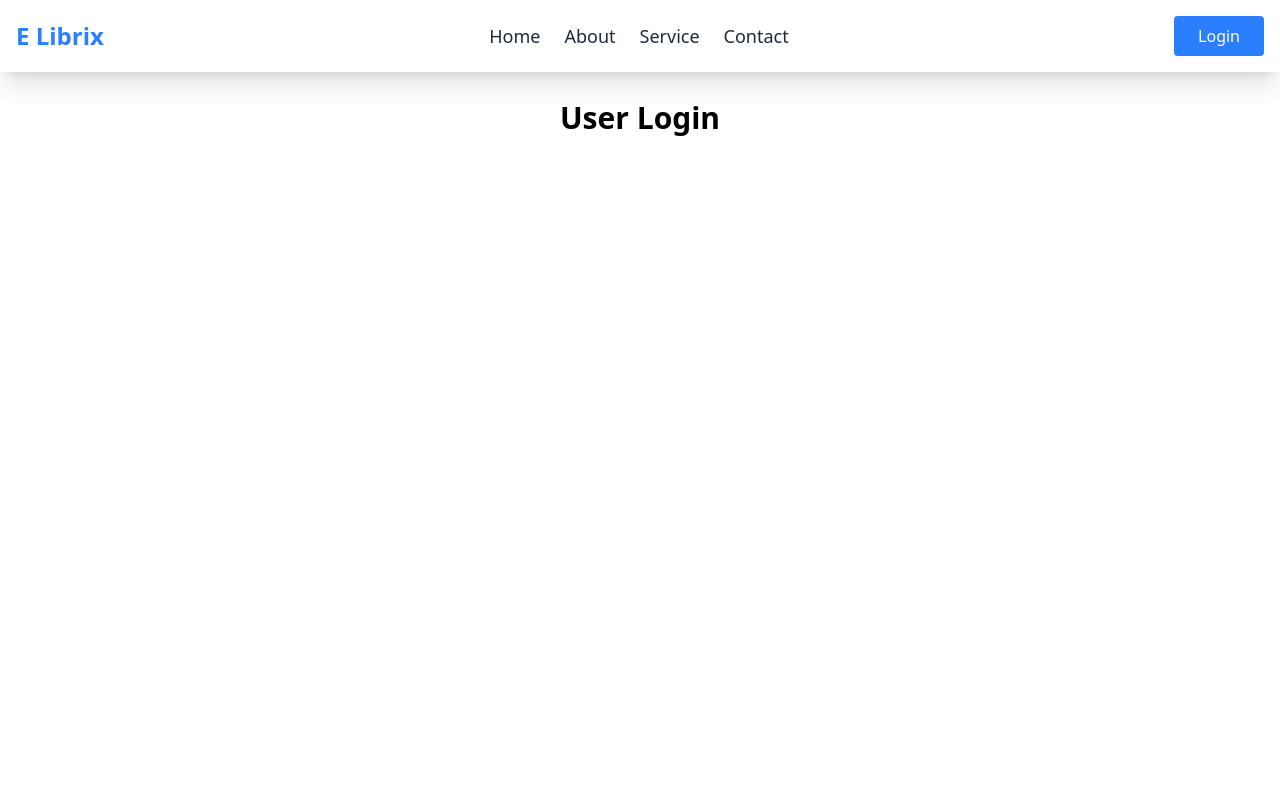
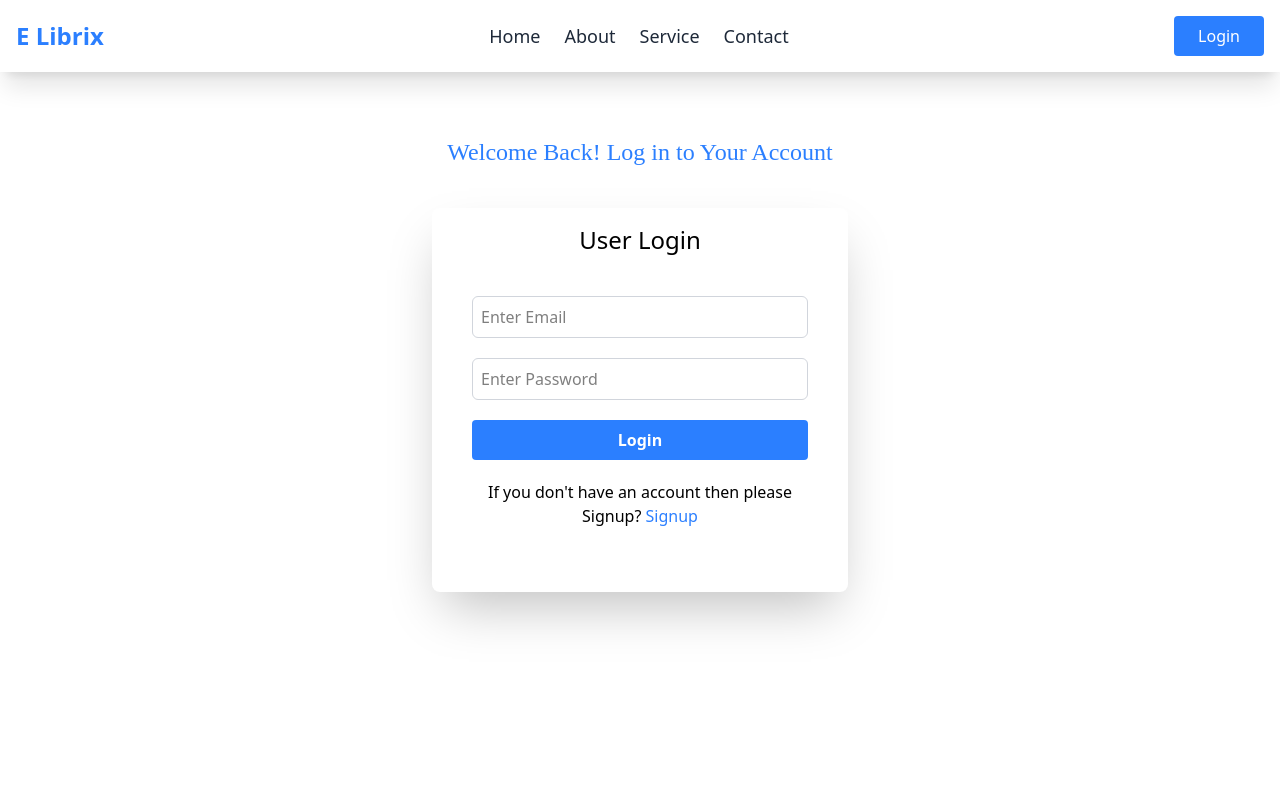
Before and after one commit to Tauqueer123manzar/E-Librix-Library-Management-Application-, a React (Vite) app in the folder Frontend/: page /login in a window 1280 px wide. Shown: the top 800 px of the page. Built offline with nearby package versions, Linux system fonts and the light colour scheme.

Commit message:
Login page added

```diff
--- a/Frontend/src/pages/Login/index.jsx
+++ b/Frontend/src/pages/Login/index.jsx
@@ -4,8 +4,23 @@ import Footer from '../../components/Footer'
 const index = () => {
   return (
     <>
-        <div className='mx-auto bg-white h-screen'>
-           <h1 className='text-3xl font-bold text-black mt-25 text-center'>User Login</h1>
+        <div className='mx-auto bg-white h-screen flex flex-col m-5 p-4'>
+           <h3 className='text-2xl  text-blue-500 mt-25 text-center' style={{fontFamily:"initial"}}>Welcome Back! Log in to Your Account</h3>
+           <div className='flex flex-col bg-white w-full md:w-1/3 h-[450px] md:h-1/2 mx-auto mt-10 shadow-2xl px-10 rounded-lg'>
+            <h2 className='text-center text-black text-2xl mt-4'>User Login</h2>
+             <input
+              type='text'
+              placeholder='Enter Email'
+              className='border border-gray-300 rounded-md p-2 w-full mt-10 '
+              />
+              <input
+              type='password'
+              placeholder='Enter Password'
+              className='border border-gray-300 rounded-md p-2 w-full mt-5 mx-auto'
+              />
+              <button className='bg-blue-500 hover:bg-blue-700 text-white font-bold py-2 px-4 rounded mt-5 mx-auto w-full cursor-pointer'>Login</button>
+              <p className='text-center mt-5 gap-2 text-blue'>If you don't have an account then please Signup?  <a href='/signup' className='text-blue-500 hover:text-blue-700 gap-4'>  Signup</a></p>
+           </div>
         </div>
         <div className='mt-2'>
             <Footer/>
```
Also changed, not shown: Frontend/src/pages/Signup/index.jsx (added).
